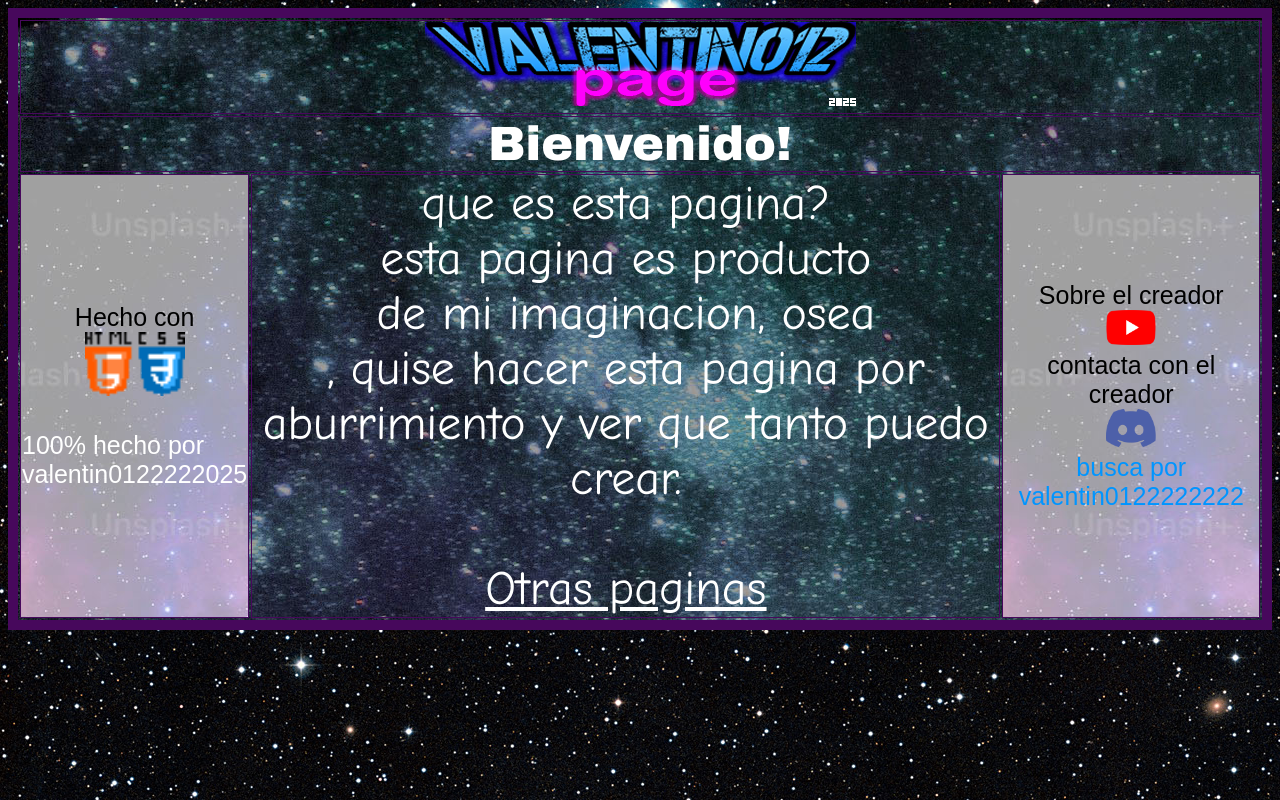
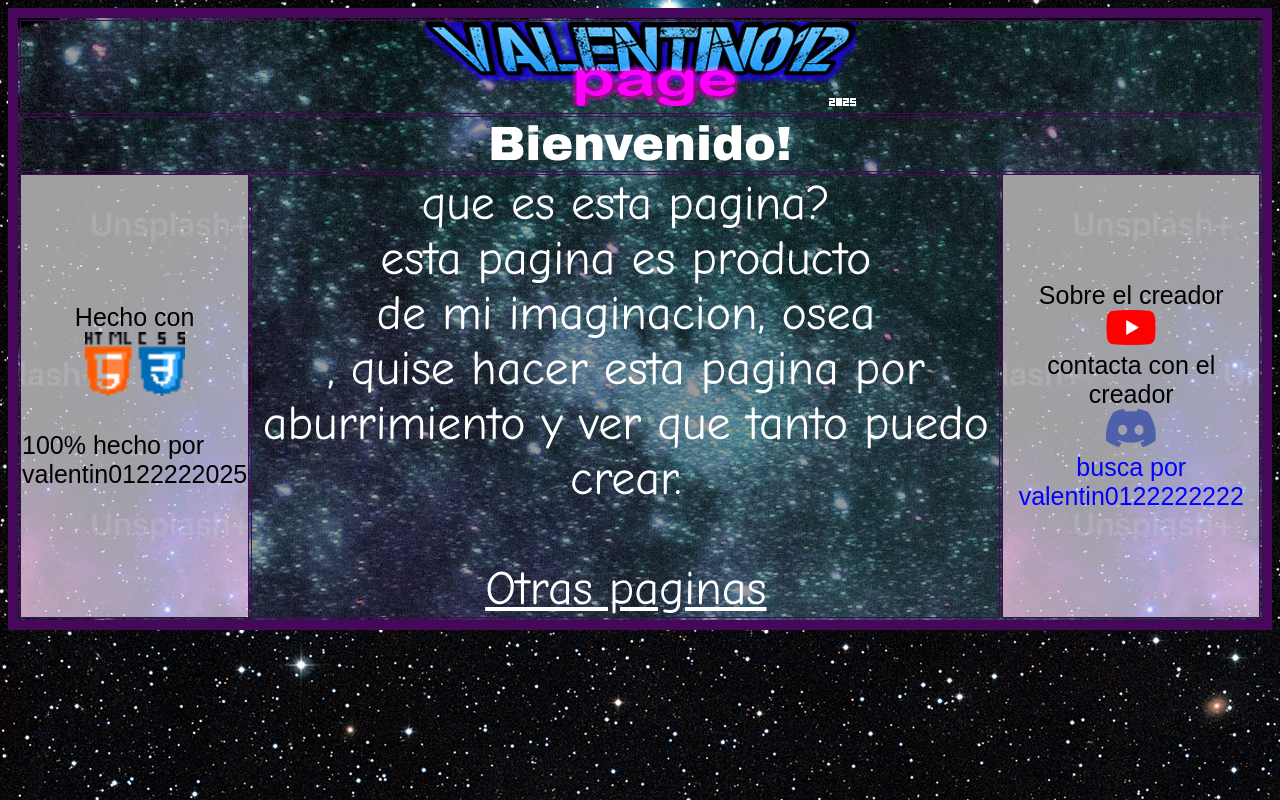
Before and after one commit to Valentin0122/valentin012, a plain HTML site: page index.html in a window 1280 px wide. Drawn offline with Linux system fonts and the light colour scheme.

Commit message:
Update index.html

```diff
--- a/index.html
+++ b/index.html
@@ -34,7 +34,7 @@
 					<img src="languages.png" width=100px>
 					</div>
 					<br>
-					<font color=white>
+					<font color=black>
 					100% hecho por
 					<br>
 					valentin0122222025
@@ -67,7 +67,7 @@
 					<a href="https://discord.gg/7jSX2ue7">
 					<img src="dsc.png" width=50px>
 					</a>
-					<font color=#0095ff>
+					<font color=blue>
 					<br>
 					busca por
 					<br>
```
